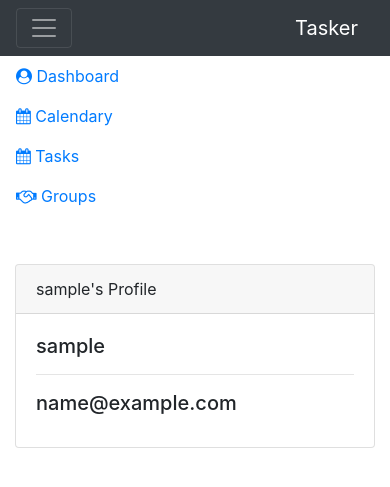
After one commit to Far-ki/Task-Menager, a Flask app: page /fake_profile/1 in a window 390 px wide. The commit adds this page. Shown: the top 487 px of the page. Run offline with Flask 3, Linux system fonts and the light colour scheme; a user stored in the database is signed in; tables that the repository leaves empty hold one stand-in row (values such as "Sample post"); some libraries are stand-ins or nearby versions.

```diff
--- a/website/__init__.py
+++ b/website/__init__.py
@@ -22,11 +22,12 @@ def create_app():
     from .auth import auth
     from .event import event
     from .group import group
-
+    from .panel import panel
     app.register_blueprint(views, url_prefix='/')
     app.register_blueprint(auth, url_prefix='/')
     app.register_blueprint(event,url_prefix='/')
     app.register_blueprint(group,url_prefix='/')
+    app.register_blueprint(panel,url_prefix='/')
     create_database(app)
 
 
--- a/website/auth.py
+++ b/website/auth.py
@@ -77,7 +77,11 @@ def logout():
     return redirect(url_for('views.home'))
 
 
-
+@auth.route('/fake_profile/<int:user_id>')
+@login_required
+def fake_profile(user_id):
+    user = User.query.get(user_id)
+    return render_template("fake_profile.html",user = user)
 
 @auth.route('/profile')
 @login_required
--- a/website/templates/base.html
+++ b/website/templates/base.html
@@ -32,7 +32,7 @@
         </button>
       </div>
 
-      <a class="navbar-brand" href="#">
+      <a class="navbar-brand" href="/">
         <span class="">Tasker </span>
       </a>
       <div class="collapse navbar-collapse" id="navbar">
@@ -76,7 +76,7 @@
         <a class="nav-link" href="#"><i class="fa fa-user-circle" aria-hidden="true"></i> Dashboard</a>
         <a class="nav-link" href="/calendar" role="button" aria-haspopup="true" aria-expanded="false"><i
             class="fa fa-calendar" aria-hidden="true"></i> Calendary</a>
-        <a class="nav-link" href="/tasks" role="button" aria-haspopup="true" aria-expanded="false"><i
+        <a class="nav-link" href="/" role="button" aria-haspopup="true" aria-expanded="false"><i
             class="fa fa-calendar" aria-hidden="true"></i> Tasks</a>
         <a class="nav-link" href="/groups" role="button" aria-haspopup="true" aria-expanded="false"><i
             class="fa fa-handshake-o" aria-hidden="true"></i> Groups</a>
--- /dev/null
+++ b/website/templates/fake_profile.html
@@ -0,0 +1,22 @@
+{% extends "base.html" %}
+{% block content %}
+
+<div class="container mt-5">
+    <div class="row">
+      <div class="col-md-6 offset-md-3">
+        <div class="card">
+          <div class="card-header">
+            {{user.nickname}}'s Profile
+          </div>
+          <div class="card-body">
+            <h5 class="card-title">{{user.nickname}}</h5>
+            <p class="card-text"></p>
+            <hr>
+            <h5 class="card-title">{{user.email}}</h5>
+            <p class="card-text"></p>
+          </div>
+        </div>
+      </div>
+    </div>
+  </div>
+{% endblock %}
```
Also changed, not shown: website/panel.py (added, +13 -0 lines), website/static/styles.css (+14 -3 lines), website/templates/adminPanel.html (+15 -7 lines).
